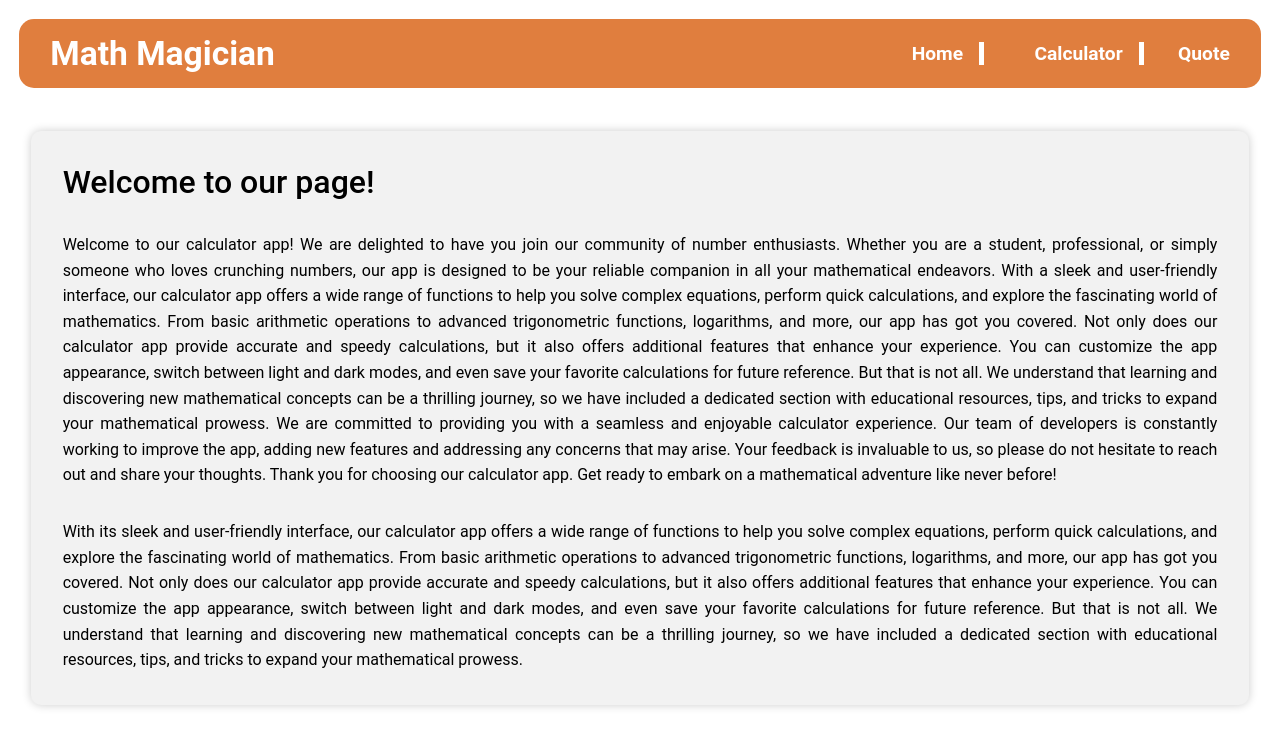
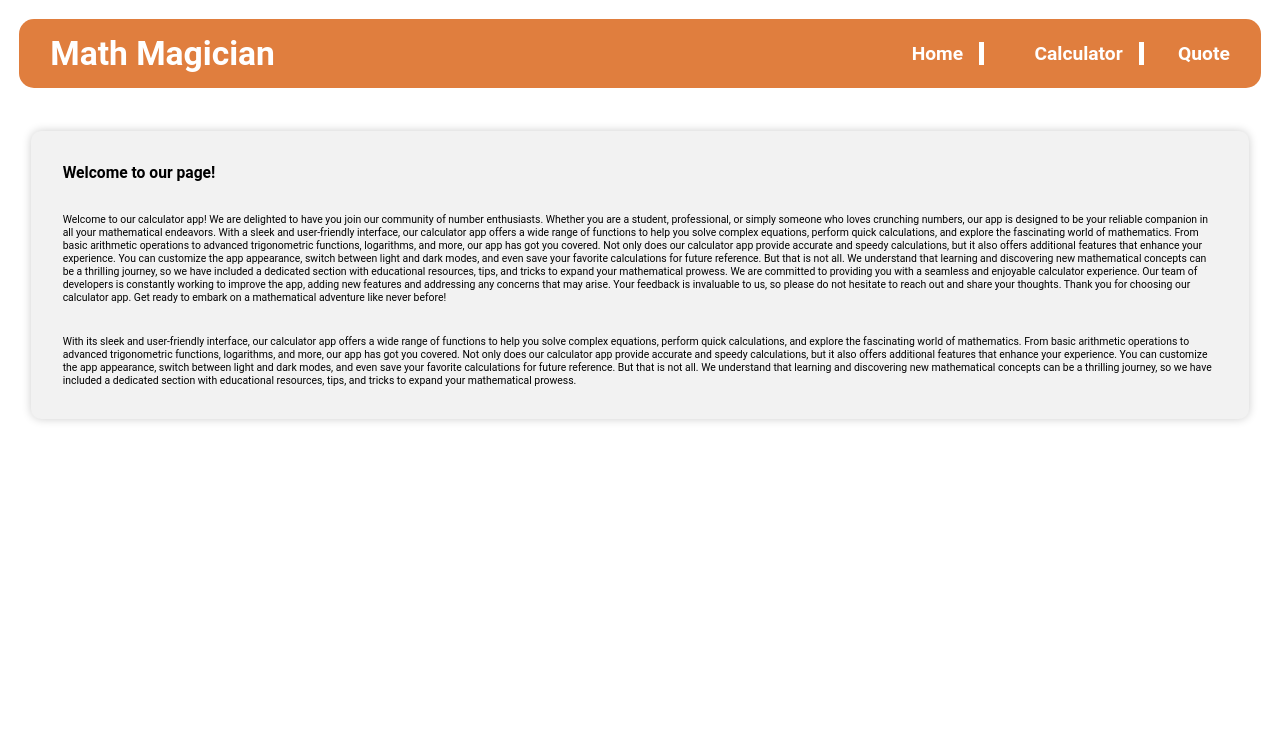
Before and after one commit to DevaWinner/math-magician, a React (Create React App) app: page / in a window 1280 px wide. Shown: the top 746 px of the page. Built offline with nearby package versions, Linux system fonts and the light colour scheme.

Commit message:
Add homepage styling sheet

```diff
--- a/src/stylesheet/homepage.css
+++ b/src/stylesheet/homepage.css
@@ -8,14 +8,3 @@
   border-radius: 10px;
   box-shadow: 0 0 10px rgba(0, 0, 0, 0.2);
 }
-
-h2 {
-  font-size: 2rem;
-  font-weight: 500;
-}
-
-p {
-  font-size: 1rem;
-  text-align: justify;
-  line-height: 1.6;
-}
```
